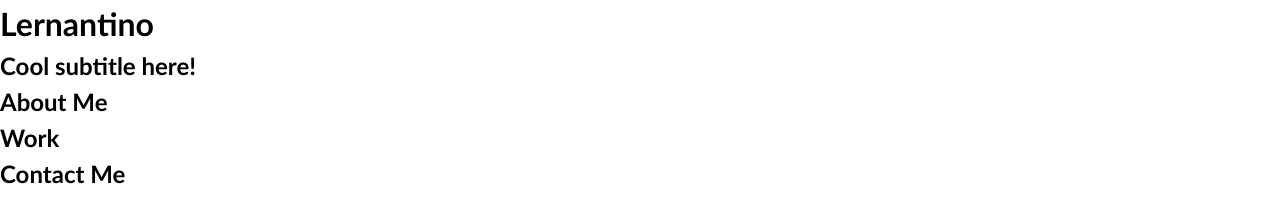
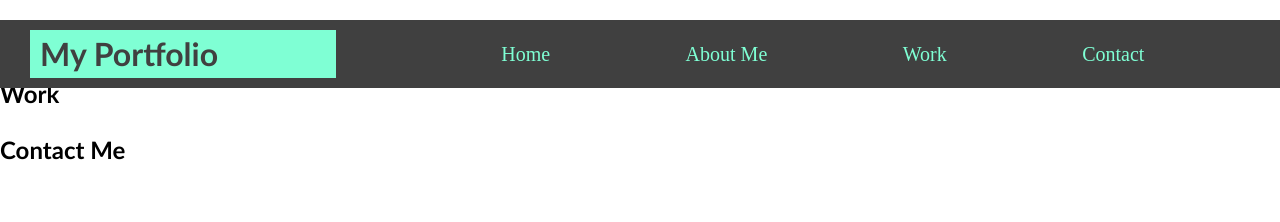
Before and after one commit to preshy59/portfolio-week2-challenge, a plain HTML site: page index.html in a window 1280 px wide. Drawn offline with Linux system fonts and the light colour scheme; files that its build step writes are made by us from their sources.

Commit message:
add the header and its corresponding css

```diff
--- a/css/style.css
+++ b/css/style.css
@@ -9,7 +9,40 @@ body {
   line-height: 1.5;
 }
 
-h1,
+#header{
+  width: 100%;
+  display: flex;
+  flex-direction: row;
+  background-color: #404040;
+  position: fixed;
+}
+
+#header h1 {
+  width: 25%;
+  font-weight: 500px;
+  margin: 10px 30px;
+  color: #404040;
+  padding: 0 10px;
+  background-color: aquamarine;
+
+}
+#navBar {
+  display: flex;
+  width: 75%;
+  align-items: center;
+  justify-content: space-evenly;
+
+}
+
+.about, .home, .contact,.work{
+  color: aquamarine;
+  text-decoration: none;
+  font-size: 20px;
+  font-family: 'Times New Roman', Times, serif;
+  /* s */
+}
+
+/* h1,
 h2,
 h3,
 h4,
@@ -21,3 +54,25 @@ h6 {
 p {
   margin: 0;
 }
+.contact-section {
+  background-color: black;
+  font-family: Arial, Helvetica, sans-serif;
+  display: flex;
+  justify-content: center;
+  padding: 20px;
+  column-gap: 60px;
+
+}
+.fb{
+  color: skyblue;
+  text-decoration: none;
+}
+.tw{
+  color: yellow;
+  text-decoration: none;
+}
+
+.ig{
+  color: red;
+  text-decoration: none;
+} */
--- a/index.html
+++ b/index.html
@@ -5,39 +5,51 @@
   <meta charset="UTF-8">
   <meta name="viewport" content="width=device-width, initial-scale=1.0">
   <meta http-equiv="X-UA-Compatible" content="ie=edge">
-  <title>Lernantino // Web Developer</title>
-  <link rel="stylesheet" href="./assets/css/style.css" />
+  <title>Ebele Portfolio // Web Developer</title>
+  <link rel="stylesheet" href="./css/style.css" />
 </head>
 
 <body>
   <!-- main logo / nav -->
-  <header>
-    <h1>Lernantino</h1>
-    <nav>
+  <header id="header">
+    <h1>My Portfolio</h1>
+    <nav id="navBar">
+      <a href="#about" class="home"> Home</a>
+      <a href="#about" class="about"> About Me</a>
+      <a href="#work" class= "work"> Work</a>
+      <a href="#contact" class="contact"> Contact</a>
     </nav>
   </header>
 
   <!-- hero banner -->
   <section class="hero-banner">
     <div>
-      <h2>Cool subtitle here!</h2>
+      <!-- <p>I'm </p>
+      <h2>EBELE OKEMBA</h2> -->
+    </div>
+    <div>
+      <!-- <img src="./images/Profile picture.png" alt="Profile Picture"> -->
     </div>
   </section>
 
-  <main class="page-wrapper">
+  <main class="content">
     <!-- about me -->
-    <section class="page-section" id="about">
+    <section class="about-section" id="about">
       <h2>About Me</h2>
     </section>
 
     <!-- portfolio container -->
-    <section class="page-section" id="work">
+    <section class="work-section" id="work">
       <h2>Work</h2>
     </section>
 
     <!-- contact -->
-    <section class="page-section contact" id="contact">
+    <section class="contact-section " id="contact">
       <h2>Contact Me</h2>
+      <!-- <a href="okemba50@gmail.com" class="email">Email</a>
+      <a href="https://github.com/preshy59" class="github">GitHub</a>
+      <a href="https://www.linkedin.com/in/ebele-okemba-76291b201" class="linkedln">Linkedln</a> -->
+
     </section>
   </main>
 </body>
```
Also changed, not shown: 1 other file.
